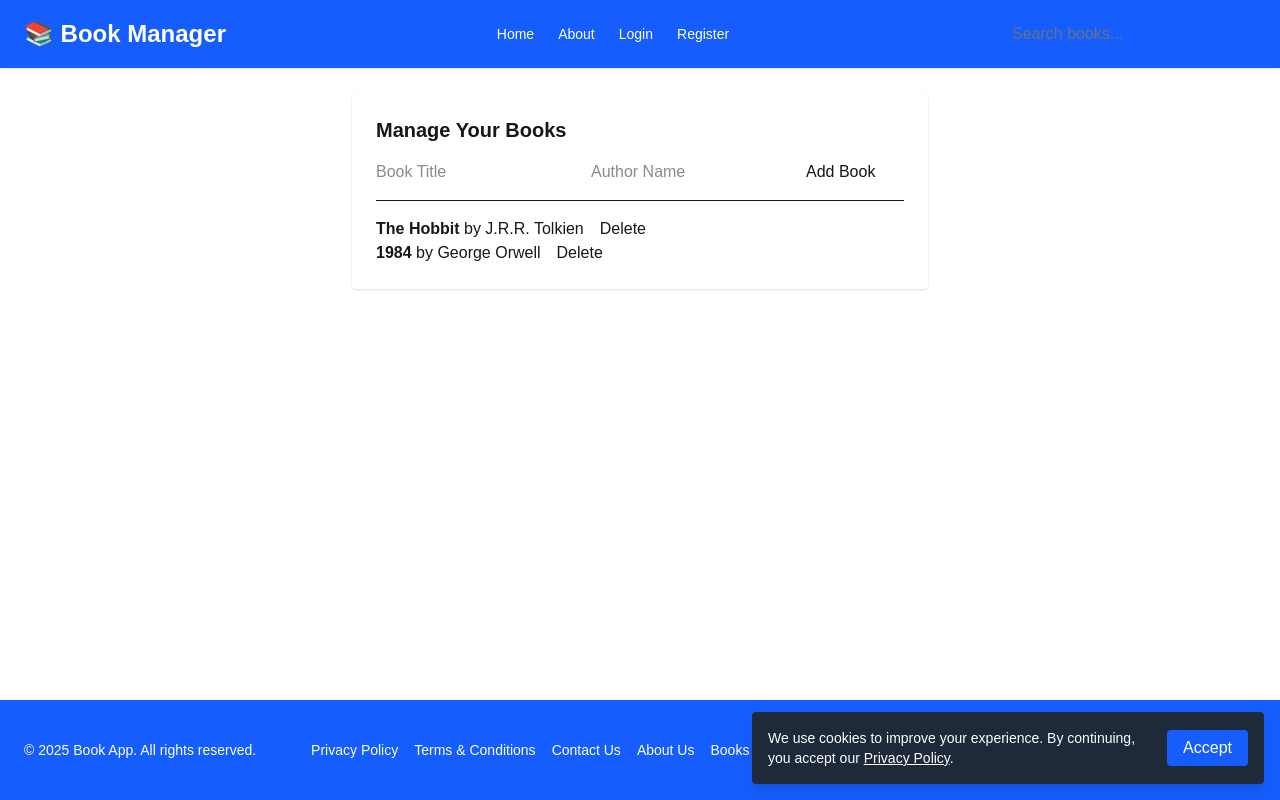
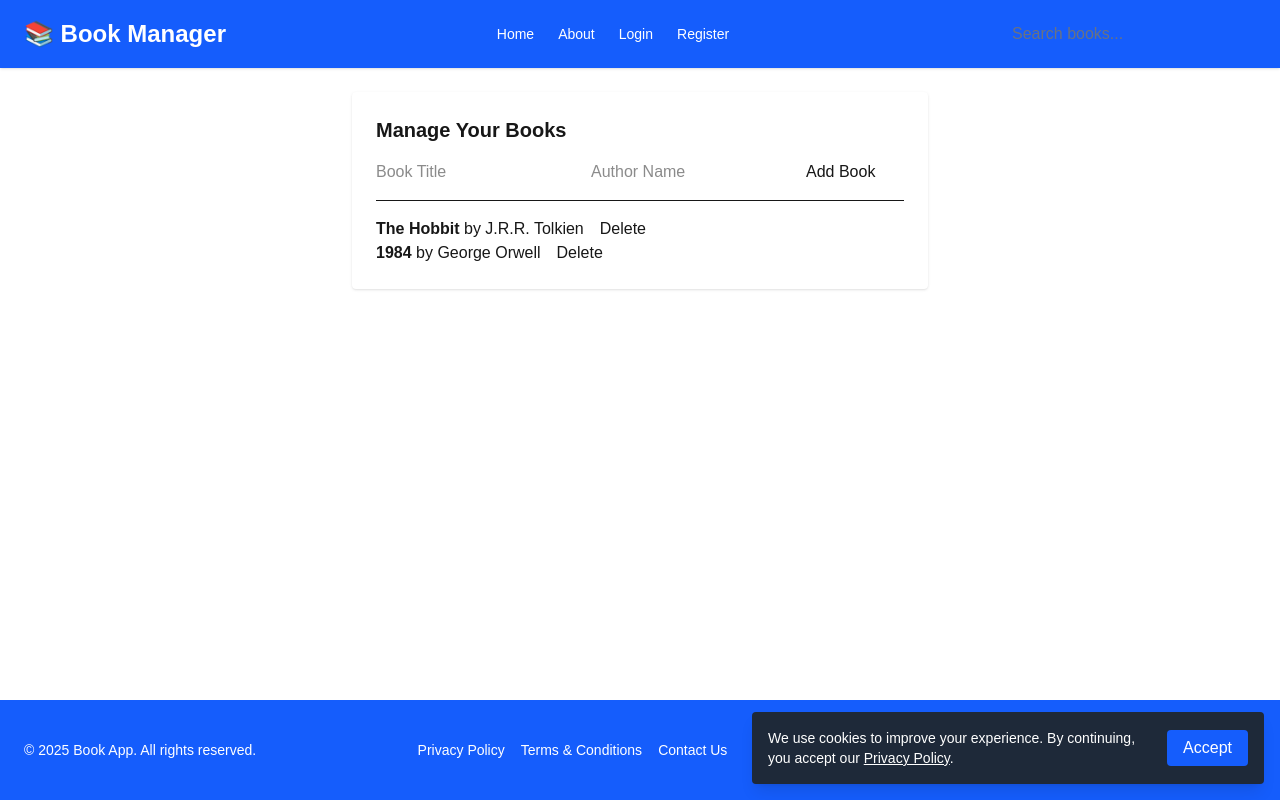
Before and after one commit to vernithcl/app-book, a Next.js app: page / in a window 1280 px wide. Built offline with nearby package versions, Linux system fonts and the light colour scheme.

Commit message:
remove footer linkes

```diff
--- a/src/components/Footer.tsx
+++ b/src/components/Footer.tsx
@@ -26,15 +26,6 @@ export default function Footer() {
            <Link href="/terms" className="hover:underline">
             Contact Us
           </Link>
-          <Link href="/terms" className="hover:underline">
-            About Us
-          </Link>
-          <Link href="/books" className="hover:underline">
-            Books
-          </Link>
-          <Link href="/dashboard" className="hover:underline">
-            Dashboard
-          </Link>
         </div>
 
         <form onSubmit={handleSubscribe} className="flex flex-col sm:flex-row gap-2">
```
